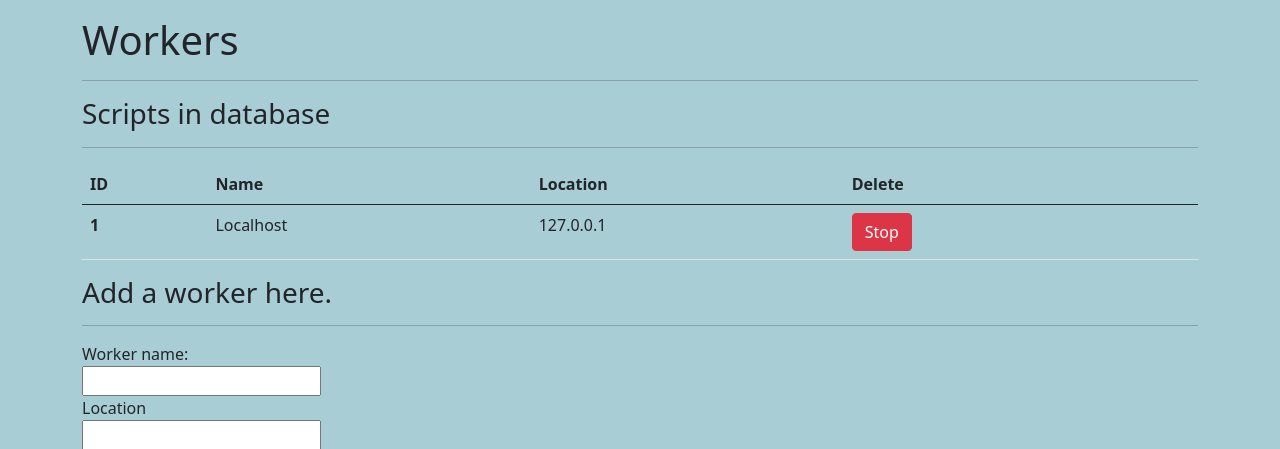
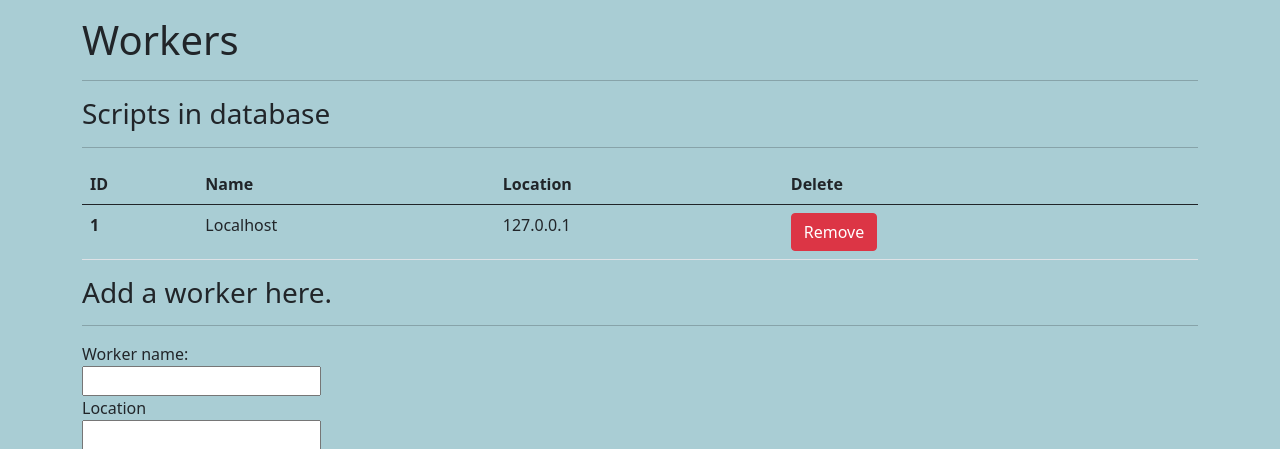
Before and after one commit to bridgecrew-perf7/DeployUS, a Flask app: page /workers in a window 1280 px wide. Shown: the part 56-505 px from the top of the page. Run offline with Flask 2, Linux system fonts and the light colour scheme; data comes from the database, SQL or seed files in the repository; data that the repository does not hold is empty.

Commit message:
Renamed delete button columns

```diff
--- a/DeployUS/app/templates/public/workers.html
+++ b/DeployUS/app/templates/public/workers.html
@@ -30,7 +30,7 @@
                             <td>{{ name }}</td>
                             <td>{{ location }}</td>
                             <td>
-                                <button onclick="delete_worker({{ id }})" type="button" class="btn btn-danger">Stop</button>
+                                <button onclick="delete_worker({{ id }})" type="button" class="btn btn-danger">Remove</button>
                                 <div class="spinner-border spinner-border-sm text-danger" role="status" id="stopSpinner{{ id }}" style="visibility: hidden;"></div>
                             </td>
                         </tr>
```
